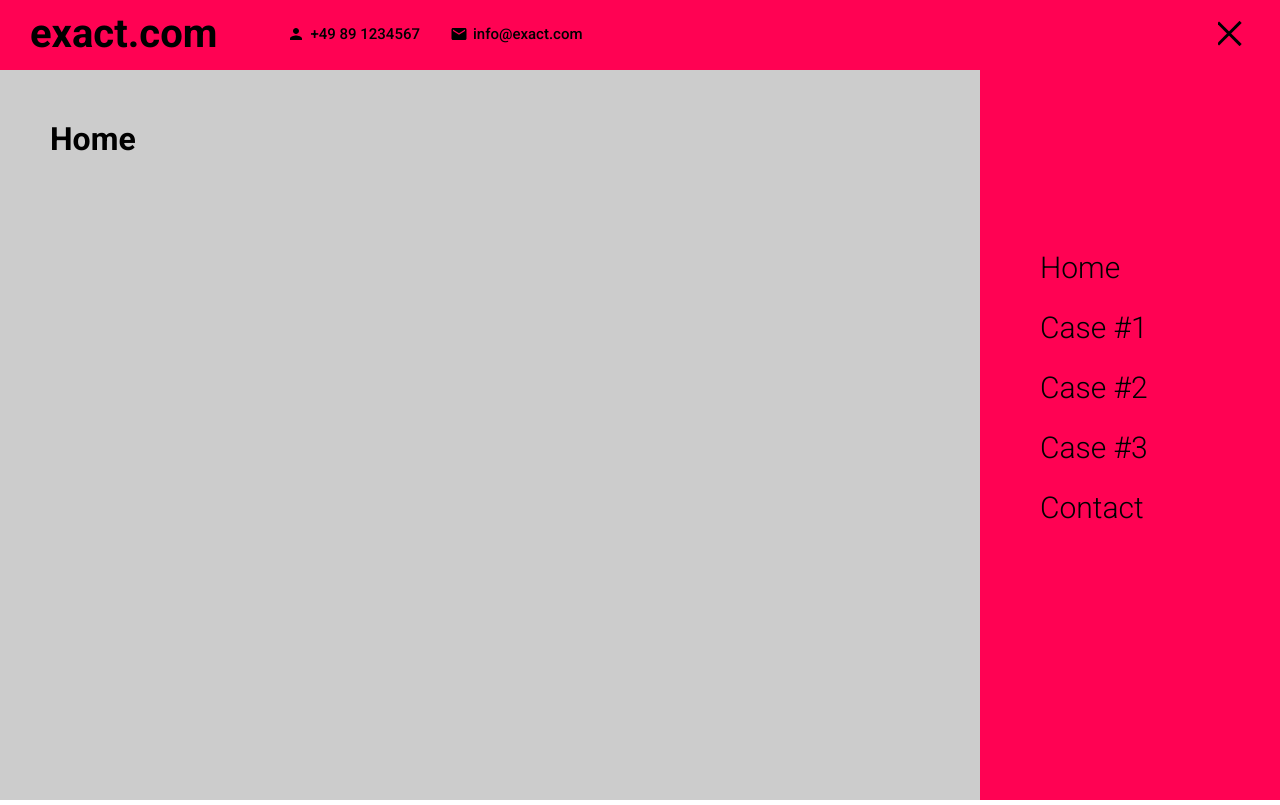
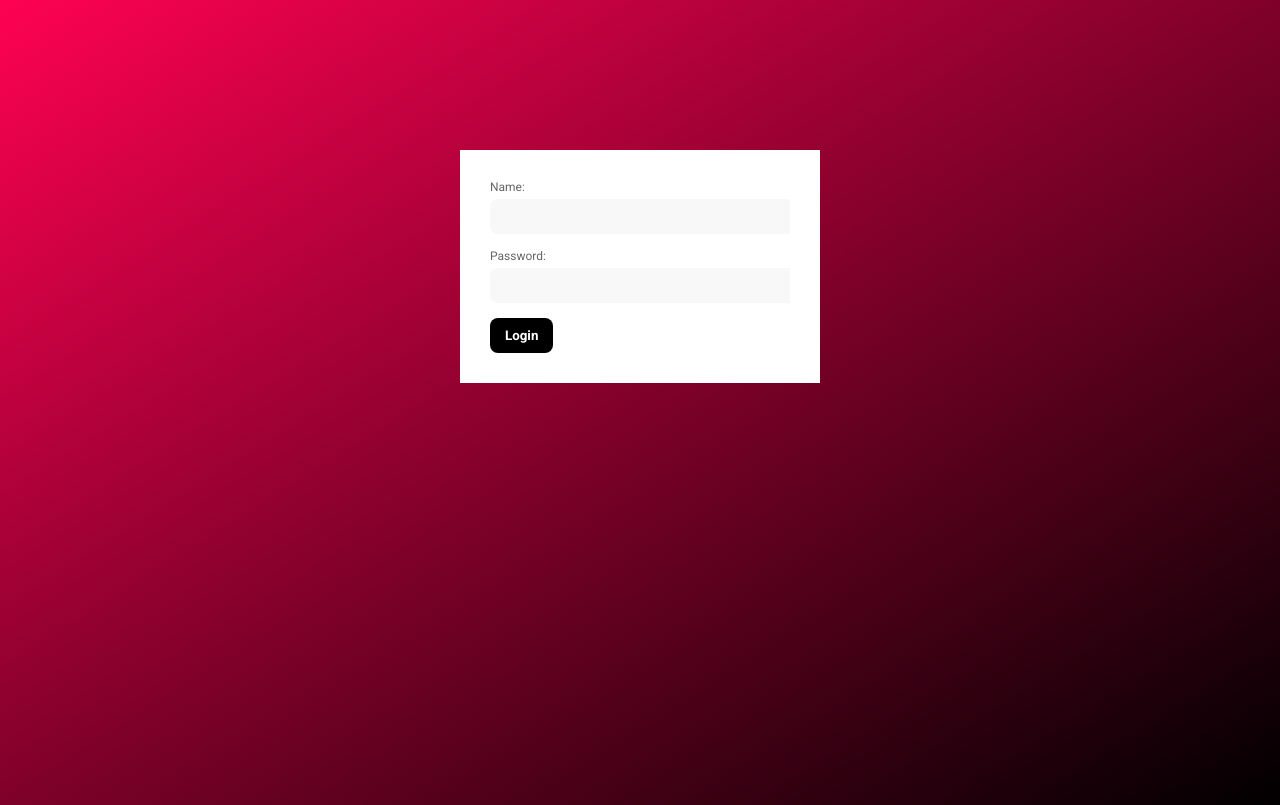
Before and after one commit to StevenFroehlich/react-monosite, a React (Create React App) app: page / in a window 1280 px wide. Built offline with nearby package versions, Linux system fonts and the light colour scheme.

Commit message:
integrate login function

```diff
--- a/public/index.html
+++ b/public/index.html
@@ -13,7 +13,7 @@
       href="https://fonts.googleapis.com/css2?family=Roboto:ital,wght@0,100;0,300;0,400;0,500;0,700;0,900;1,100;1,300;1,400;1,500;1,700;1,900&display=swap"
       rel="stylesheet"
     />
-    <title>test onePager</title>
+    <title>exact01</title>
     <style>
       * {
         font-family: 'Roboto', sans-serif;
--- a/src/App.jsx
+++ b/src/App.jsx
@@ -5,13 +5,47 @@ import Portfolio from "./components/portfolio/Portfolio";
 import Works from "./components/works/Works";
 import Testimonials from "./components/testimonials/Testimonials";
 import Contact from "./components/contact/Contact";
+import LoginForm from "./components/login/LoginForm";
+
 import "./app.scss";
 import { useState } from "react";
 
 function App() {
   const [menuOpen, setMenuOpen] = useState(true);
+
+  const adminUser = {
+    email: "exact01",
+    password: "exact01",
+  };
+
+  const [user, setUser] = useState({ name: "", email: "" });
+  const [error, setError] = useState("");
+
+  const Login = (details) => {
+    console.log(details);
+
+    if (
+      details.email === adminUser.email &&
+      details.password === adminUser.password
+    ) {
+      console.log("Logged in");
+      setUser({
+        name: details.name,
+        email: details.email,
+      });
+    } else {
+      console.log("Details do not match!");
+      setError("Details do not match!");
+    }
+  };
+
+  const Logout = () => {
+    setUser({ name: "", email: "" });
+  };
   return (
     <div className="app">
+      {user.email !== "" ? (
+        <>
           <Topbar menuOpen={menuOpen} setMenuOpen={setMenuOpen} />
           <Menu menuOpen={menuOpen} setMenuOpen={setMenuOpen} />
           <div className="sections">
@@ -21,6 +55,11 @@ function App() {
             <Testimonials />
             <Contact />
           </div>
+          <button onClick={Logout}>Logout</button>
+        </>
+      ) : (
+        <LoginForm Login={Login} error={error} />
+      )}
     </div>
   );
 }
--- a/src/app.scss
+++ b/src/app.scss
@@ -3,21 +3,37 @@
 
   .sections {
     width: 100%;
-    height: calc(100vh - 70px);
+    height: calc(100vh - 120px);
     background-color: black;
     position: relative;
-    top: 70px;
+    top: 120px;
     scroll-behavior: smooth;
     scroll-snap-type: y mandatory;
     scrollbar-width: none; // for firefox
-    &::-webkit-scrollbar{
-        display: none;
+    &::-webkit-scrollbar {
+      display: none;
     }
 
     > * {
       width: 100%;
-      height: calc(100vh - 70px);
+      height: calc(100vh - 120px);
       scroll-snap-align: start;
     }
   }
+
+  button {
+    position: absolute;
+    right: 50px;
+    z-index: 10;
+    display: inline-block;
+    padding: 10px 15px;
+    border-radius: 8px;
+    background-image: linear-gradient(to right, #000 50%, #000 50%, #ff0253);
+    background-size: 200%;
+    background-position: 0%;
+    transition: 0.5s;
+    color: #fff;
+    font-weight: 700;
+    cursor: pointer;
+  }
 }
--- a/src/components/contact/Contact.jsx
+++ b/src/components/contact/Contact.jsx
@@ -3,7 +3,7 @@ import "./contact.scss";
 export default function Contact() {
   return (
     <div className="contact" id="contact">
-      <h1 style={{ marginTop: 50, marginLeft: 50, color: "#fff" }}>Case #1</h1>
+      <h1 style={{ marginTop: 50, marginLeft: 50, color: "#fff" }}>Contact</h1>
     </div>
   );
 }
--- /dev/null
+++ b/src/components/login/LoginForm.js
@@ -0,0 +1,31 @@
+import React, { useState } from "react";
+import "./loginForm.scss";
+
+
+function LoginForm({ Login, error }) {
+  const [details, setDetails] = useState({ name: "", email: "", password: "" });
+
+    const submitHandler = e => {
+        e.preventDefault();
+        Login(details);
+    }
+
+  return (
+    <form onSubmit={submitHandler}>
+      <div className="form-inner">
+        {(error !== "") ? ( <div className="error">{error}</div> ) : ""}
+        <div className="form-group">
+          <label htmlFor="name">Name:</label>
+          <input type="name" name="name" id="name" onChange={e => setDetails({...details, email: e.target.value})} value={details.email} />
+        </div>
+        <div className="form-group">
+          <label htmlFor="password">Password:</label>
+          <input type="password" name="password" id="password" onChange={e => setDetails({...details, password: e.target.value})} value={details.password} />
+        </div>
+        <input type="submit" value="Login" />
+      </div>
+    </form>
+  );
+}
+
+export default LoginForm;
--- /dev/null
+++ b/src/components/login/loginForm.scss
@@ -0,0 +1,134 @@
+input,
+button {
+  appearance: none;
+  background: none;
+  border: none;
+  outline: none;
+}
+.App {
+  height: 100vh;
+  display: flex;
+  align-items: center;
+  justify-content: center;
+  background-color: #53565a;
+}
+
+.error{
+    margin-bottom: 30px;
+    color: #ff0000;
+}
+
+form {
+  display: flex;
+  justify-content: center;
+  margin-top: 150px;
+}
+
+form:after {
+  content: "";
+  display: block;
+  position: absolute;
+  top: -5px;
+  left: -5px;
+  right: -5px;
+  bottom: -5px;
+  z-index: 1;
+  background-image: linear-gradient(to bottom right, #ff0253, #000);
+}
+
+form .form-inner {
+  position: relative;
+  display: block;
+  background-color: #fff;
+  padding: 30px;
+  z-index: 2;
+}
+
+form .form-inner h2 {
+  color: #000;
+  font-size: 28px;
+  font-weight: 500;
+  margin-bottom: 30px;
+}
+
+form .form-inner .form-group {
+  display: block;
+  width: 300px;
+  margin-bottom: 15px;
+}
+
+.form-inner .form-group label {
+  display: block;
+  color: #666;
+  font-size: 12px;
+  margin-bottom: 5px;
+  transition: 0.5s;
+}
+
+.form-inner .form-group:focus-within label {
+  color: #ff0253;
+}
+
+form .form-inner .form-group input {
+  display: block;
+  width: 100%;
+  padding: 10px 15px;
+  background-color: #f8f8f8;
+  border-radius: 8px;
+  transition: 0.5s;
+}
+
+form .form-inner .form-group input:focus {
+  box-shadow: 0px 0px 3px rgba(0, 0, 0, 0.2);
+}
+
+form .form-inner input[type="submit"],
+.welcome button {
+  display: inline-block;
+  padding: 10px 15px;
+  border-radius: 8px;
+  background: #000;
+  background-size: 200%;
+  background-position: 0%;
+  transform: 1.4s;
+  color: #fff;
+  font-weight: 700;
+  cursor: pointer;
+}
+
+form .form-inner input[type="submit"] {
+  display: inline-block;
+  padding: 10px 15px;
+  border-radius: 8px;
+  background-image: linear-gradient(
+    to right,
+    #000 50%,
+    #000 50%,
+    #ff0253
+  );
+  background-size: 200%;
+  background-position: 0%;
+  transition: 0.5s;
+  color: #fff;
+  font-weight: 700;
+  cursor: pointer;
+}
+
+.welcome {
+  width: 100%;
+  max-width: 480px;
+  background-color: #fff;
+  padding: 15px 30px;
+}
+
+.welcome h2 {
+  color: #888;
+  font-size: 28px;
+  font-weight: 500;
+  margin-bottom: 30px;
+}
+
+.welcome h2 span {
+  color: #ff0253;
+  font-weight: 700;
+}
--- a/src/components/portfolio/Portfolio.jsx
+++ b/src/components/portfolio/Portfolio.jsx
@@ -1,4 +1,3 @@
-import { CenterFocusStrong } from "@material-ui/icons";
 import "./portfolio.scss";
 
 export default function Portfolio() {
--- a/src/components/topbar/Topbar.jsx
+++ b/src/components/topbar/Topbar.jsx
@@ -7,7 +7,7 @@ export default function Topbar({ menuOpen, setMenuOpen }) {
       <div className="wrapper">
         <div className="left">
           <a href="#intro" className="logo">
-            exact.com
+            exact01.com
           </a>
           <div className="itemContainer">
             <Person className="icon" />
@@ -15,7 +15,7 @@ export default function Topbar({ menuOpen, setMenuOpen }) {
           </div>
           <div className="itemContainer">
             <Mail className="icon" />
-            <span>info@exact.com</span>
+            <span>info@exact01.com</span>
           </div>
         </div>
         <div className="right">
--- a/src/components/topbar/topbar.scss
+++ b/src/components/topbar/topbar.scss
@@ -2,7 +2,7 @@
 
 .topbar {
   width: 100%;
-  height: 70px;
+  height: 120px;
   background-color: white;
   color: $mainColor;
   position: fixed;
@@ -18,7 +18,8 @@
 
     .left {
       display: flex;
-      align-items: center;
+      flex-direction: column;
+      align-items: left;
 
       .logo {
         font-size: 40px;
@@ -30,15 +31,15 @@
       .itemContainer {
         display: flex;
         align-items: center;
-        margin-left: 30px;
 
         .icon {
           font-size: 18px;
-          margin-right: 5px;
+          margin-right: 10px;
         }
         span {
           font-size: 15px;
           font-weight: 500;
+          margin-top: 5px;
         }
       }
     }
```
Also changed, not shown: src/helper.js (added), 1 other file (tests, documents, lock files or other folders). Lines whose indentation alone changed are shown as unchanged.
